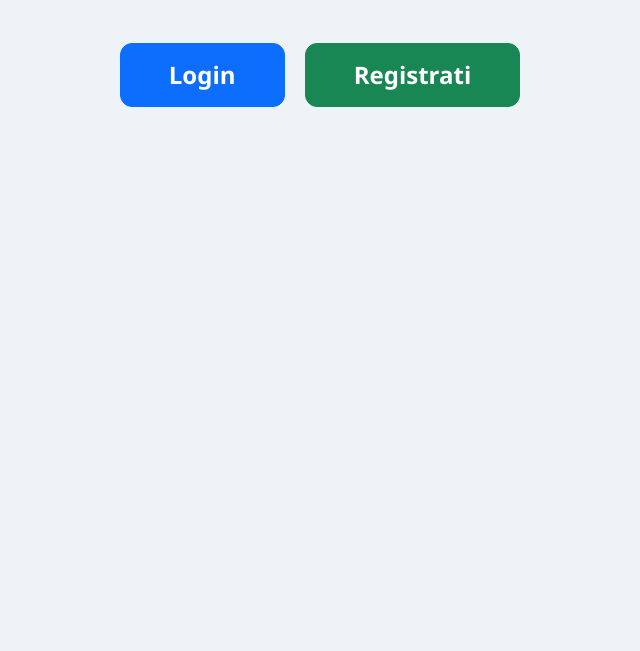
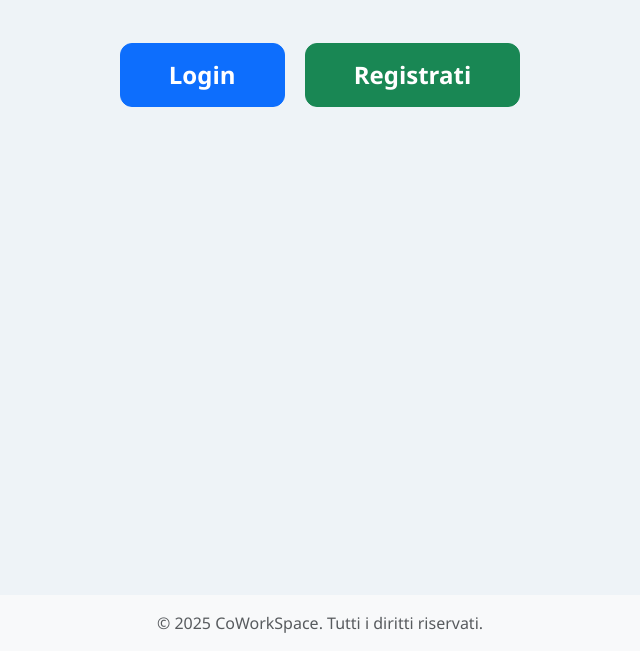
Before and after one commit to alecsim7/CoWorkSpace, a plain HTML site: page frontend/index.html in a window 1280 px wide. Shown: the part 149-800 px from the top of the page, without its empty margins (320-960 px from the left). Drawn offline with nearby package versions, Linux system fonts and the light colour scheme.

Commit message:
Aggiungi footer alle pagine del frontend

```diff
--- a/frontend/index.html
+++ b/frontend/index.html
@@ -73,6 +73,10 @@
 
   </main>
 
+  <footer class="footer text-center py-3 bg-light text-muted mt-auto">
+    &copy; 2025 CoWorkSpace. Tutti i diritti riservati.
+  </footer>
+
     <script src="https://code.jquery.com/jquery-3.7.1.min.js"></script>
     <script src="https://cdn.jsdelivr.net/npm/bootstrap@5.3.3/dist/js/bootstrap.bundle.min.js"></script>
     <script src="js/menu.js"></script>
```
Also changed, not shown: frontend/admin.html (+4 -2 lines), frontend/gestore.html (+4 -0 lines), frontend/pagamento.html (+4 -0 lines), frontend/prenotazione.html (+4 -0 lines), frontend/profilo.html (+4 -0 lines).
